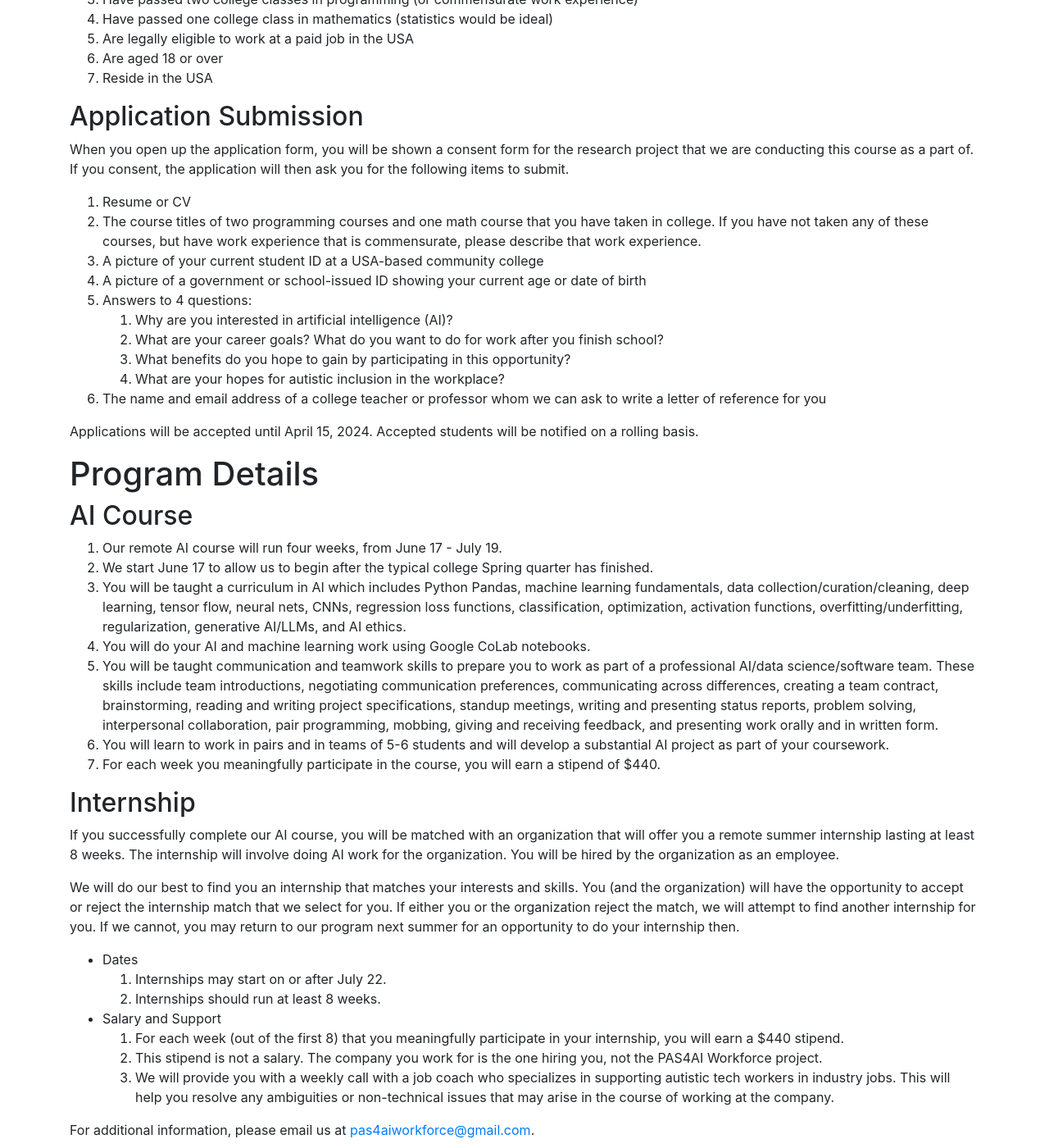
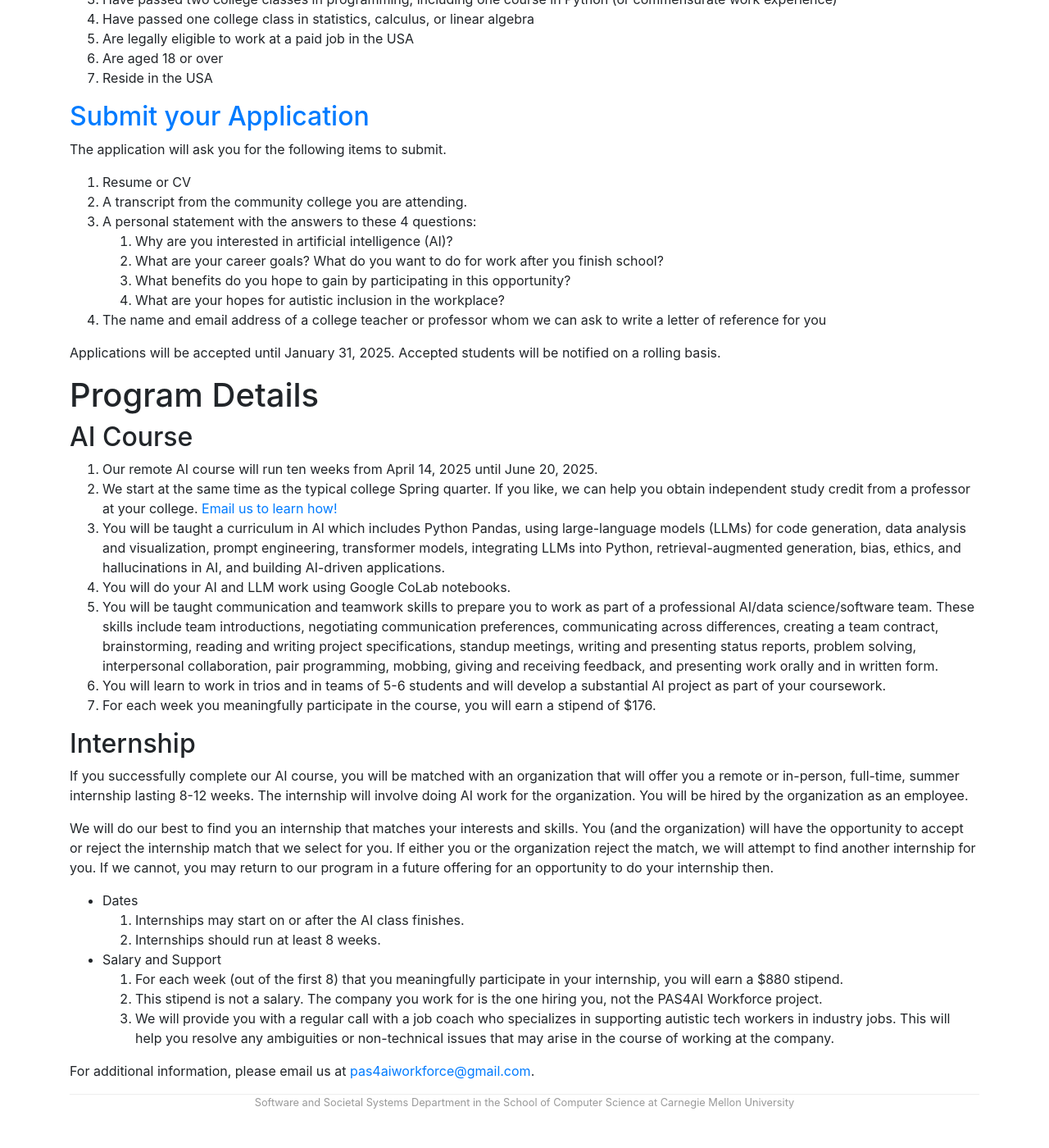
Before and after one commit to cmu-variability/pas4aiworkforce, a Jekyll site: the page built from application.html, in a window 1280 px wide and 1400 px high, scrolled down 745 px. Shown: the whole window at 82% size. Built offline with Jekyll 4.4.1, drawn with Linux system fonts in a browser that asks for light colours; after the commit the page ends 2116 px from its top, so only the background shows below that; some of the changed text lies outside the part shown.

Commit message:
Opened applications.

```diff
--- a/application.html
+++ b/application.html
@@ -12,33 +12,26 @@ title: Application
     </figure>
 </div>
 
-<h1>Applications for the PAS4AI Workforce Summer Program are now closed.</h1>
+<h1>Applications for the PAS4AI Workforce Summer 2025 Program are due January 31, 2025.</h1>
 
 <h2>Requirements</h2>
 <ol>
     <li>Identify as autistic or having Asperger's Syndrome
         (medical documentation is requested, but not required)</li>
-    <li>Currently enrolled in a college in the USA for a 2-year degree</li>
-    <li>Have passed two college classes in programming (or commensurate work experience)</li>
-    <li>Have passed one college class in mathematics (statistics would be ideal)</li>
+    <li>Currently enrolled in a college in the USA for a 2-year degree (e.g. Associates Degree or Associate of Applied Science)</li>
+    <li>Have passed two college classes in programming, including one course in Python (or commensurate work experience)</li>
+    <li>Have passed one college class in statistics, calculus, or linear algebra</li>
     <li>Are legally eligible to work at a paid job in the USA</li>
     <li>Are aged 18 or over</li>
     <li>Reside in the USA</li>
 </ol>
 
-<h2>Application Submission</h2>
-<p>When you open up the application form, you will be shown a consent form
-   for the research project that we are conducting this course as a part of. If you
-   consent, the application will then ask you for the following items to submit.</p>
+<h2><a href="https://etap.nsf.gov/award/7441/opportunity/10026">Submit your Application</a></h2>
+<p>The application will ask you for the following items to submit.</p>
 <ol>
     <li>Resume or CV</li>
-    <li>The course titles of two programming courses and one math course that you
-        have taken in college. If you have not taken any of these courses, but have
-        work experience that is commensurate, please describe that work experience.
-    </li>
-    <li>A picture of your current student ID at a USA-based community college</li>
-    <li>A picture of a government or school-issued ID showing your current age or date of birth</li>
-    <li>Answers to 4 questions:
+    <li>A transcript from the community college you are attending.</li>
+    <li>A personal statement with the answers to these 4 questions:
         <ol>
             <li>Why are you interested in artificial intelligence (AI)?</li>
             <li>What are your career goals? What do you want to do for work after you finish school?</li>
@@ -50,20 +43,20 @@ title: Application
         write a letter of reference for you</li>
 </ol>
 
-<p>Applications will be accepted until April 15, 2024. Accepted students will be notified on
+<p>Applications will be accepted until January 31, 2025. Accepted students will be notified on
     a rolling basis.</p>
 
 <h1>Program Details</h1>
 <h2>AI Course</h2>
 <ol>
-    <li>Our remote AI course will run four weeks, from June 17 - July 19.</li>
-    <li>We start June 17 to allow us to begin after the typical college Spring quarter has finished.</li>
-    <li>You will be taught a curriculum in AI which includes Python Pandas, machine
-        learning fundamentals, data collection/curation/cleaning, deep learning,
-        tensor flow, neural nets, CNNs, regression loss functions, classification,
-        optimization, activation functions, overfitting/underfitting, regularization,
-        generative AI/LLMs, and AI ethics.</li>
-    <li>You will do your AI and machine learning work using Google CoLab notebooks.</li>
+    <li>Our remote AI course will run ten weeks from April 14, 2025 until June 20, 2025.</li>
+    <li>We start at the same time as the typical college Spring quarter. If you like,
+        we can help you obtain independent study credit from a professor at your college.
+        <a href="mailto:pas4aiworkforce@gmail.com">Email us to learn how!</a></li>
+    <li>You will be taught a curriculum in AI which includes Python Pandas, using large-language models (LLMs) for code generation,
+        data analysis and visualization, prompt engineering, transformer models, integrating LLMs into Python,
+        retrieval-augmented generation, bias, ethics, and hallucinations in AI, and building AI-driven applications.</li>
+    <li>You will do your AI and LLM work using Google CoLab notebooks.</li>
     <li>You will be taught communication and teamwork skills to prepare you to work as part
         of a professional AI/data science/software team. These skills include team
         introductions, negotiating communication preferences, communicating across
@@ -72,37 +65,37 @@ title: Application
         reports, problem solving, interpersonal collaboration, pair programming,
         mobbing, giving and receiving feedback, and presenting work orally and in
         written form.</li>
-    <li>You will learn to work in pairs and in teams of 5-6 students and will
+    <li>You will learn to work in trios and in teams of 5-6 students and will
         develop a substantial AI project as part of your coursework.</li>
     <li>For each week you meaningfully participate in the course,
-        you will earn a stipend of $440.</li>
+        you will earn a stipend of $176.</li>
 </ol>
 
 <h2>Internship</h2>
 <p>If you successfully complete our AI course, you will be matched with an organization
-    that will offer you a remote summer internship lasting at least 8 weeks. The internship will involve doing
+    that will offer you a remote or in-person, full-time, summer internship lasting 8-12 weeks. The internship will involve doing
     AI work for the organization. You will be hired by the organization as an employee.
 </p>
 <p>We will do our best to find you an internship that matches your interests and skills.
    You (and the organization) will have the opportunity to accept or reject the internship match that we select for you.
    If either you or the organization reject the match, we will attempt to find another internship for you. If we cannot,
-   you may return to our program next summer for an opportunity to do your internship then.</p>
+   you may return to our program in a future offering for an opportunity to do your internship then.</p>
 <ul>
     <li>Dates
         <ol>
-            <li>Internships may start on or after July 22.</li>
+            <li>Internships may start on or after the AI class finishes.</li>
             <li>Internships should run at least 8 weeks.</li>
         </ol>
     </li>
     <li>Salary and Support
         <ol>
             <li>For each week (out of the first 8) that you meaningfully participate in your internship,
-                you will earn a $440 stipend.
+                you will earn a $880 stipend.
             </li>
             <li>This stipend is not a salary. The company you work for
                 is the one hiring you, not the PAS4AI Workforce project.
             </li>
-            <li>We will provide you with a weekly call with a job coach who
+            <li>We will provide you with a regular call with a job coach who
                     specializes in supporting autistic tech workers in industry jobs.
                     This will help you resolve any ambiguities or non-technical
                     issues that may arise in the course of working at the company.
```
Also changed, not shown: index.html (+4 -4 lines).
